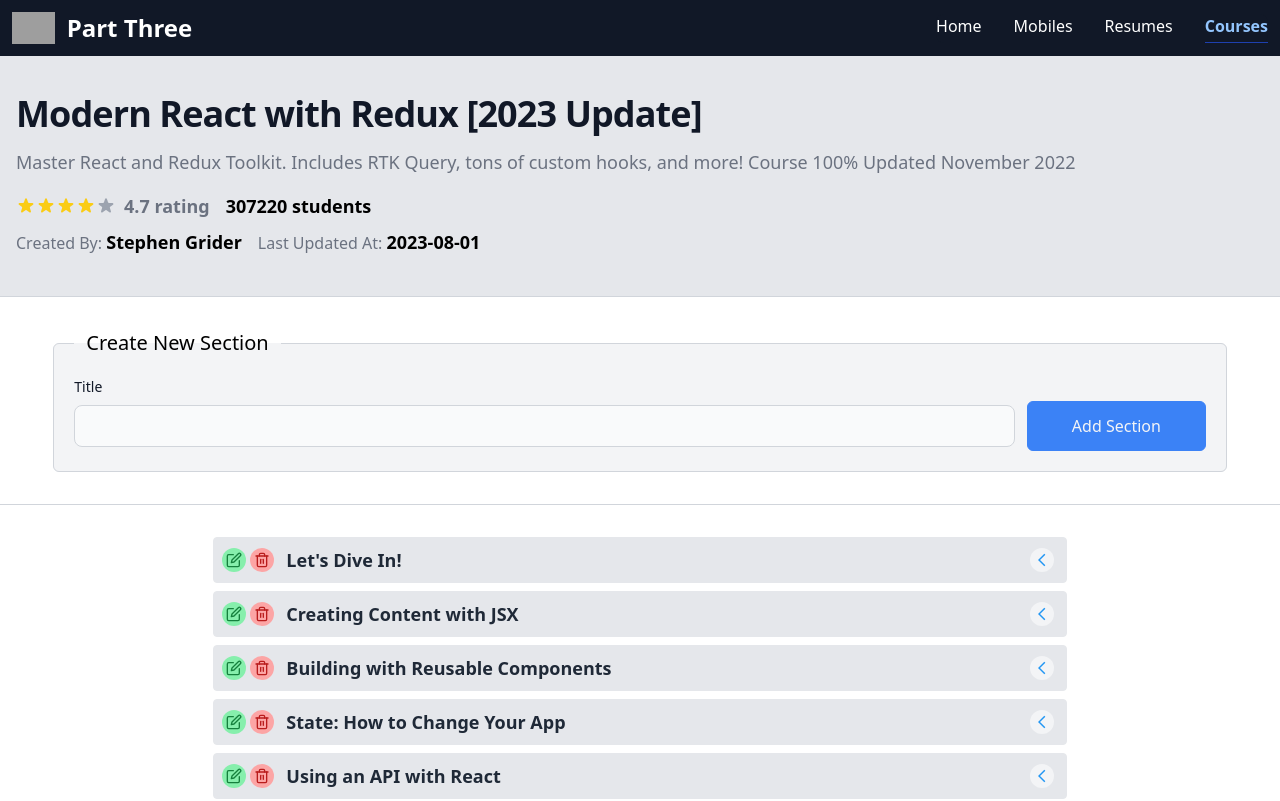
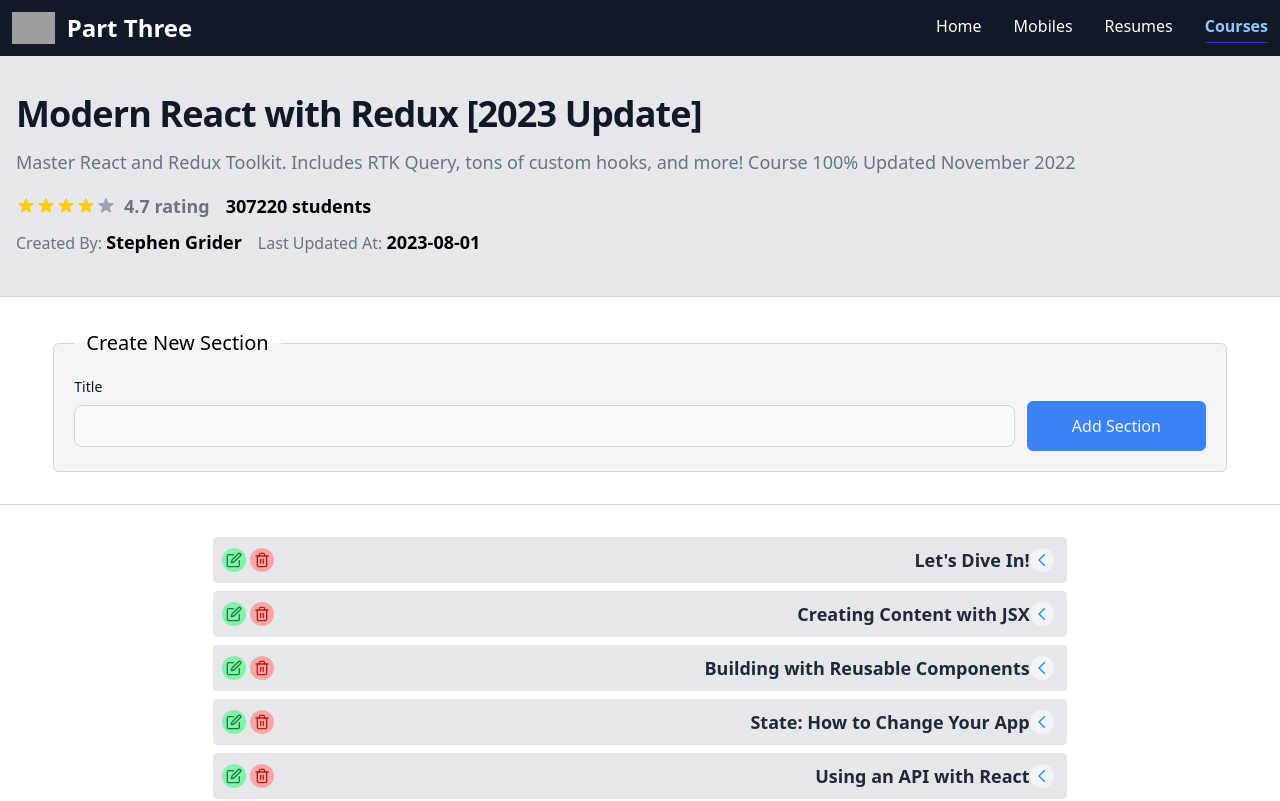
Before and after one commit to ahmady016/modern-react-redux-2023-course-examples, a React (Vite) app in the folder part-three/: page /courses/TvA1wTw3_f in a window 1280 px wide. Shown: the top 801 px of the page. Built offline with nearby package versions, Linux system fonts and the light colour scheme; data requests are answered from the project's data file; grey boxes are pictures that could not be loaded.

Commit message:
Fix some styles in ExpandablePanel

```diff
--- a/part-three/src/components/ExpandablePanel.tsx
+++ b/part-three/src/components/ExpandablePanel.tsx
@@ -11,11 +11,11 @@
 
 	return (
         <div className="mb-2 border rounded bg-gray-200 hover:bg-gray-300 divide-x divide-white">
-            <div className="p-2 flex justify-between items-center cursor-pointer">
-                <div className="flex flex-row justify-between items-center">
+            <div className="p-2 flex justify-between items-center">
+                <div className=" flex-grow flex justify-between items-center">
                     {header}
                 </div>
-                <div className="mr-1 p-1 rounded-full bg-gray-100" onClick={toggleExpanded}>
+                <div className="mr-1 p-1 rounded-full bg-gray-100 cursor-pointer" onClick={toggleExpanded}>
                     {expanded ? <FcExpand /> : <FcPrevious />}
                 </div>
             </div>
```
